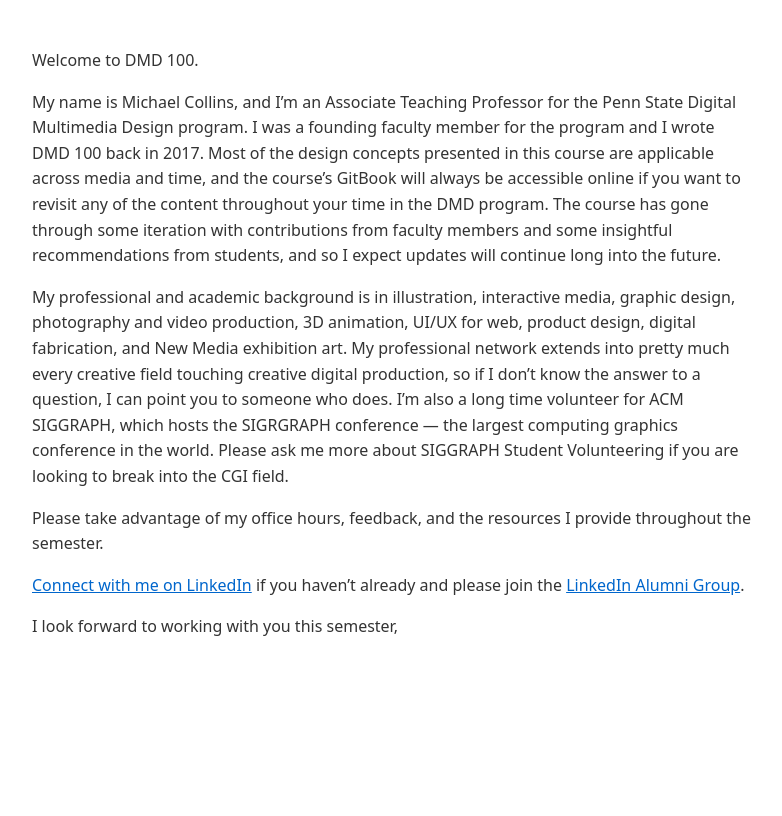
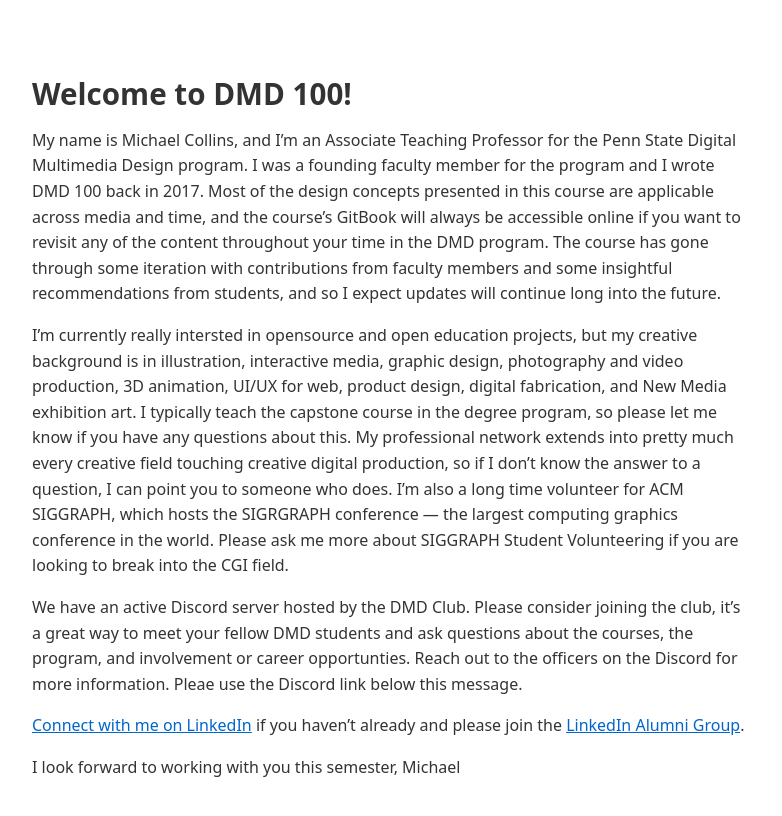
Before and after one commit to michael-collins/course-intros, a Jekyll site: the page built from _posts/2025-05-16-dmd-100-welcome.md, in a window 1280 px wide. Shown: the top 816 px of the page, without its empty margins (248-1030 px from the left). Built offline with Jekyll 4.4.1, drawn with Linux system fonts in a browser that asks for light colours.

Commit message:
Update 2025-05-16-dmd-100-welcome.md

```diff
--- a/_posts/2025-05-16-dmd-100-welcome.md
+++ b/_posts/2025-05-16-dmd-100-welcome.md
@@ -4,14 +4,15 @@ title: "DMD 100: Digital Multimedia Design Introduction"
 date: 2025-05-16
 ---
 
-Welcome to DMD 100.
+## Welcome to DMD 100!
 
 My name is Michael Collins, and I'm an Associate Teaching Professor for the Penn State Digital Multimedia Design program. I was a founding faculty member for the program and I wrote DMD 100 back in 2017. Most of the design concepts presented in this course are applicable across media and time, and the course's GitBook will always be accessible online if you want to revisit any of the content throughout your time in the DMD program. The course has gone through some iteration with contributions from faculty members and some insightful recommendations from students, and so I expect updates will continue long into the future.
 
-My professional and academic background is in illustration, interactive media, graphic design, photography and video production, 3D animation, UI/UX for web, product design, digital fabrication, and New Media exhibition art. My professional network extends into pretty much every creative field touching creative digital production, so if I don't know the answer to a question, I can point you to someone who does. I'm also a long time volunteer for ACM SIGGRAPH, which hosts the SIGRGRAPH conference — the largest computing graphics conference in the world. Please ask me more about SIGGRAPH Student Volunteering if you are looking to break into the CGI field.
+I'm currently really intersted in opensource and open education projects, but my creative background is in illustration, interactive media, graphic design, photography and video production, 3D animation, UI/UX for web, product design, digital fabrication, and New Media exhibition art. I typically teach the capstone course in the degree program, so please let me know if you have any questions about this. My professional network extends into pretty much every creative field touching creative digital production, so if I don't know the answer to a question, I can point you to someone who does. I'm also a long time volunteer for ACM SIGGRAPH, which hosts the SIGRGRAPH conference — the largest computing graphics conference in the world. Please ask me more about SIGGRAPH Student Volunteering if you are looking to break into the CGI field.
 
-Please take advantage of my office hours, feedback, and the resources I provide throughout the semester.
+We have an active Discord server hosted by the DMD Club. Please consider joining the club, it's a great way to meet your fellow DMD students and ask questions about the courses, the program, and involvement or career opportunties. Reach out to the officers on the Discord for more information. Pleae use the Discord link below this message.
 
 [Connect with me on LinkedIn](https://www.linkedin.com/in/michael-collins-573a775/) if you haven't already and please join the [LinkedIn Alumni Group](https://www.linkedin.com/groups/12200300/).
 
 I look forward to working with you this semester,
+Michael
```
